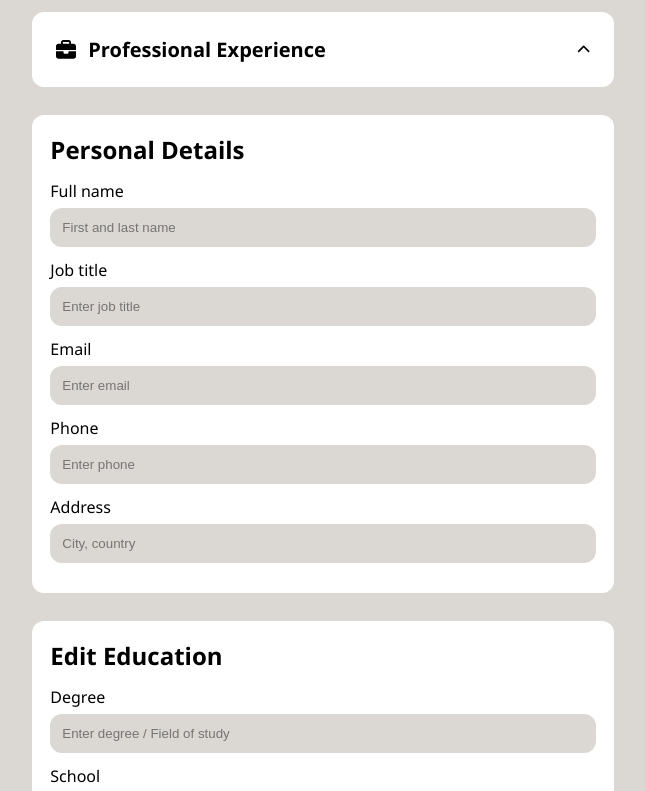
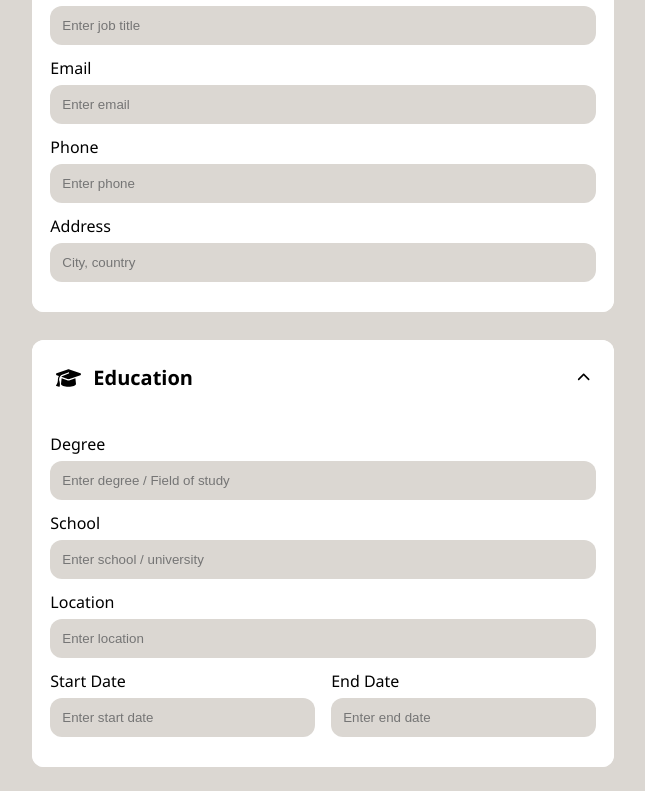
Before and after one commit to escapist-berlin/the-odin-project, a React (Vite) app in the folder cv-generator-app/: page / in a window 1280 px wide. Shown: the part 226-1017 px from the top of the page, without its empty margins (160-805 px from the left). Built offline with nearby package versions, Linux system fonts and the light colour scheme.

Commit message:
[ADD] DisplayItems

```diff
--- a/cv-generator-app/src/App.jsx
+++ b/cv-generator-app/src/App.jsx
@@ -1,9 +1,6 @@
 import { useState } from "react";
 import Sidebar from "./components/Sidebar";
 import Section from "./components/Section";
-import PersonalDetails from "./components/PersonalDetails";
-import EducationForm from "./components/EducationForm";
-import ExperienceForm from "./components/ExperienceForm";
 import './styles/App.css'
 
 function App() {
@@ -33,9 +30,6 @@ function App() {
             sectionName="Professional Experience"
             iconName="fa-solid fa-briefcase"
           />
-          <PersonalDetails />
-          <EducationForm />
-          <ExperienceForm />
         </div>
       </div>
       <h1>Your CV</h1>
--- /dev/null
+++ b/cv-generator-app/src/components/DisplayItems.jsx
@@ -0,0 +1,16 @@
+import PersonalDetails from "./../components/PersonalDetails";
+import EducationForm from "./../components/EducationForm";
+import ExperienceForm from "./../components/ExperienceForm";
+
+export default function DisplayItems({
+  /* eslint-disable react/prop-types */
+  sectionName,
+}) {
+  return (
+    <div>
+      {sectionName === "Personal Details" && <PersonalDetails />}
+      {sectionName === "Education" && <EducationForm />}
+      {sectionName === "Professional Experience" && <ExperienceForm />}
+    </div>
+  )
+}
--- a/cv-generator-app/src/components/EducationForm.jsx
+++ b/cv-generator-app/src/components/EducationForm.jsx
@@ -12,7 +12,6 @@ export default function EducationForm({
 }) {
   return (
     <form className="section-form">
-      <h2>Edit Education</h2>
       <InputField
         type="text"
         id="degree"
--- a/cv-generator-app/src/components/ExpandSection.jsx
+++ b/cv-generator-app/src/components/ExpandSection.jsx
@@ -10,10 +10,10 @@ export default function ExpandSection({
 }) {
   return (
     <button
-      className="expand-section"
+      className="expand-button"
       onClick={() => setOpen(isOpen ? "" : sectionName)}
       >
-      <h2 className="expand-section-header">
+      <h2 className="expand-button-header">
         <FontAwesomeIcon icon={iconName} />
         {sectionName}
       </h2>
--- a/cv-generator-app/src/components/ExperienceForm.jsx
+++ b/cv-generator-app/src/components/ExperienceForm.jsx
@@ -13,7 +13,6 @@ export default function ExperienceForm({
 }) {
   return (
     <form className="section-form">
-      <h2>Edit Professional Experience</h2>
       <InputField
         type="text"
         id="employer"
--- a/cv-generator-app/src/components/PersonalDetails.jsx
+++ b/cv-generator-app/src/components/PersonalDetails.jsx
@@ -12,7 +12,6 @@ export default function PersonalDetails({
 }) {
   return (
     <form className="section-form">
-      <h2>Personal Details</h2>
       <InputField
         type="text"
         id="full-name"
--- a/cv-generator-app/src/components/Section.jsx
+++ b/cv-generator-app/src/components/Section.jsx
@@ -1,4 +1,6 @@
 import ExpandSection from "./ExpandSection";
+import DisplayItems from "./DisplayItems";
+import "../styles/Section.css";
 
 export default function Section({
   /* eslint-disable react/prop-types */
@@ -8,13 +10,16 @@ export default function Section({
   iconName,
 }) {
   return (
-    <div>
+    <div className="expand-section">
       <ExpandSection
         isOpen={isOpen}
         setOpen={setOpen}
         sectionName={sectionName}
         iconName={iconName}
       />
+      <DisplayItems
+        sectionName={sectionName}
+      />
     </div>
   )
 }
--- a/cv-generator-app/src/styles/Section.css
+++ b/cv-generator-app/src/styles/Section.css
@@ -11,7 +11,7 @@
   border-radius: 12px;
 }
 
-.expand-section {
+.expand-button {
   display: flex;
   align-items: center;
   justify-content: space-between;
@@ -25,11 +25,16 @@
   position: relative;
 }
 
-.expand-section:hover {
+.expand-button:hover {
   background-color: #f0f0f0;
 }
 
-.expand-section-header {
+.expand-section {
+  background-color: white;
+  border-radius: 12px;
+}
+
+.expand-button-header {
   display: flex;
   align-items: center;
   gap: 12px;
```
